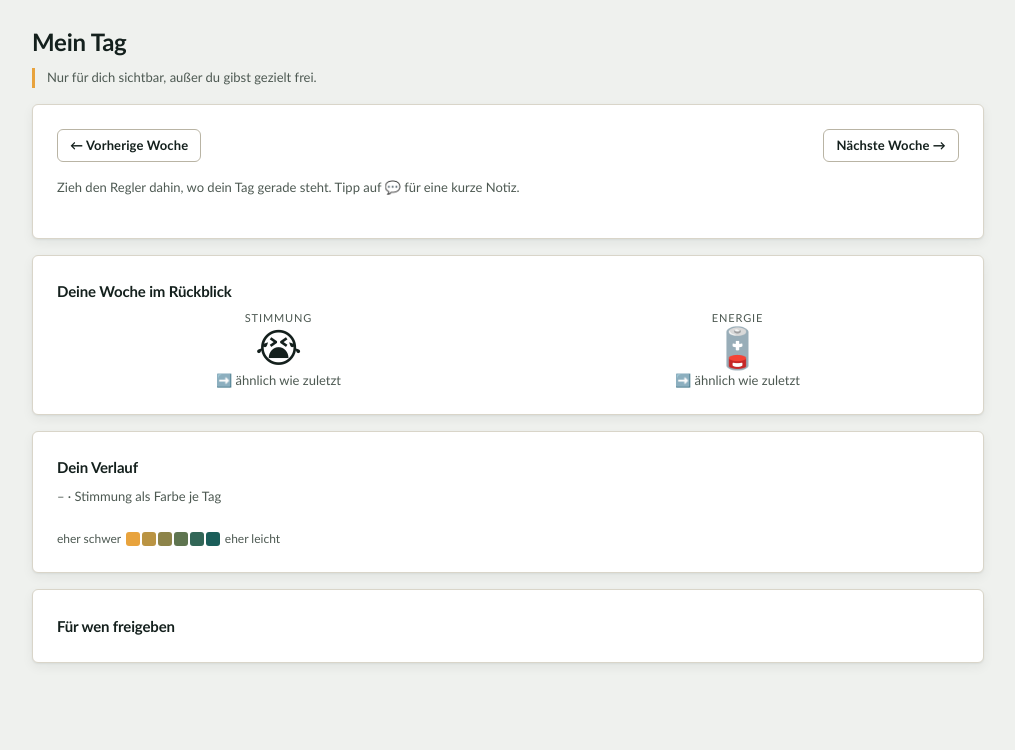
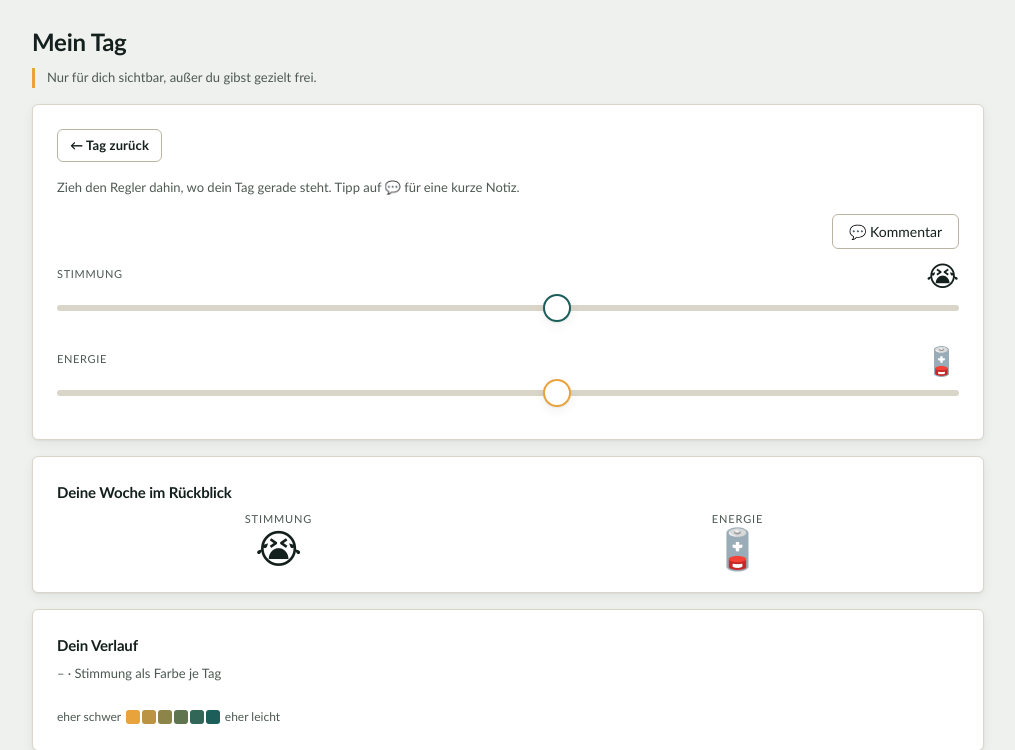
Before and after one commit to Woschj/scandypro, a FastAPI app: template app/templates/wohlbefinden/uebersicht.html in a window 1280 px wide. Shown: the top 750 px of the page, without its empty margins (132-1147 px from the left). Before the commit the page ends 665 px from the top, so only its background shows below. Run offline with FastAPI, Linux system fonts and the light colour scheme; the template is opened without the code that fills it, so the values that code supplies are empty; parts of the project's set-up code (start-up, migrations or seed data) failed here and were passed over.

Commit message:
Mein Tag: kompakte Einzeltag-Ansicht + Trend als farbige Pfeile
- Statt sieben Tage gleichzeitig zeigt die eigene Ansicht jetzt genau
  einen Tag mit Vor-/Zurück-Navigation - "Tag vor" ist deaktiviert,
  sobald man bei heute ist (Navigation geht nie in die Zukunft, auch
  nicht per manipuliertem Query-Parameter, siehe _tag_kontext)
- "im Aufwind"/"ähnlich wie zuletzt" ersetzt durch farbige Pfeile mit
  Zwischenschritten (↑/↑↑ grün, ↓/↓↓ rot je nach Stärke der
  Veränderung, → neutral bei kaum Unterschied) - Server berechnet die
  Stärke zentral in _trend(), Template rendert nur noch Symbol + Farbe
- PSM-Ansicht bleibt bei der Wochentabelle (dort sinnvoll für den
  Überblick), bekommt aber dieselbe Pfeil-Darstellung im Rückblick

Co-Authored-By: Claude Sonnet 5 <noreply@anthropic.com>

```diff
--- a/app/static/css/style.css
+++ b/app/static/css/style.css
@@ -564,29 +564,23 @@ td { padding: var(--space-3); border-bottom: 1px solid var(--line); }
 .section-divider { border: none; border-top: 1px solid var(--line); margin: var(--space-6) 0; }
 
 /* Mein Tag - Emoji-Skala */
-.wochen-nav { display: flex; align-items: center; justify-content: space-between; margin-bottom: var(--space-4); }
-.wochen-nav .wochen-label { font-family: var(--font-display); font-weight: 600; }
+.wochen-nav, .tage-nav { display: flex; align-items: center; justify-content: space-between; margin-bottom: var(--space-4); }
+.wochen-nav .wochen-label, .tage-nav .tage-nav-label { font-family: var(--font-display); font-weight: 600; }
 
 .tage-widget { position: relative; }
 
-.tage-liste { display: flex; flex-direction: column; gap: var(--space-4); }
-.tag-eintrag { padding-bottom: var(--space-4); border-bottom: 1px solid var(--line); }
-.tag-eintrag:last-child { border-bottom: none; padding-bottom: 0; }
-.tag-eintrag-kopf { display: flex; align-items: center; justify-content: space-between; margin-bottom: var(--space-2); }
-.tag-eintrag-label { font-family: var(--font-display); font-weight: 600; font-size: 0.875rem; }
+.tag-eintrag-kopf { display: flex; justify-content: flex-end; margin-bottom: var(--space-3); }
 
 .tag-kommentar-btn {
   border: 1px solid var(--line);
   background: var(--bg);
   border-radius: 999px;
-  width: 2rem;
-  height: 2rem;
-  padding: 0;
-  font-size: 1rem;
+  padding: 0.4rem 0.875rem;
+  font-size: 0.875rem;
   cursor: pointer;
   display: inline-flex;
   align-items: center;
-  justify-content: center;
+  gap: 0.3rem;
 }
 .tag-kommentar-btn:hover { background: var(--bg-raised); border-color: var(--brand); }
 .tag-kommentar-btn--gesetzt { border-color: var(--accent); background: #fbf0dd; }
@@ -690,4 +684,7 @@ td { padding: var(--space-3); border-bottom: 1px solid var(--line); }
 .auswertung-grid { display: grid; grid-template-columns: repeat(auto-fit, minmax(160px, 1fr)); gap: var(--space-4); }
 .auswertung-stat { text-align: center; }
 .auswertung-stat .auswertung-emoji { font-size: 2.5rem; line-height: 1; }
-.auswertung-stat .auswertung-trend { font-size: 0.8125rem; color: var(--ink-soft); margin-top: 0.25rem; }
+.auswertung-stat .auswertung-trend { font-size: 1.25rem; font-weight: 700; margin-top: 0.25rem; cursor: default; }
+.auswertung-trend.trend-auf { color: var(--success); }
+.auswertung-trend.trend-ab { color: var(--danger); }
+.auswertung-trend.trend-gleich { color: var(--ink-soft); }
--- a/app/static/js/wohlbefinden.js
+++ b/app/static/js/wohlbefinden.js
@@ -1,14 +1,11 @@
 /*
- * "Mein Tag": ein Regler pro Feld (Stimmung/Energie) mit genau einer
- * großen Emoji-Vorschau statt einer Reihe aus 10 Buttons - bewusst
- * reduziert, damit die Seite auch mit zwei Reglern pro Tag nicht
- * überladen wirkt (Zielgruppe: möglichst wenig kognitive Last).
+ * "Mein Tag": kompakte Einzeltag-Ansicht - ein Regler-Paar für genau
+ * einen Tag (Stimmung/Energie), Navigation wechselt per Seitenaufruf
+ * zwischen Tagen (siehe app/routers/wohlbefinden.py:_tag_kontext).
  */
 (function () {
   function init(root) {
-    const dataScript = root.querySelector("#wochendaten-data");
-    const daten = JSON.parse(dataScript.textContent);
-    const datenByDatum = Object.fromEntries(daten.map((tag) => [tag.datum, tag]));
+    const tagDaten = JSON.parse(root.querySelector("#tag-data").textContent);
     const emojiListen = JSON.parse(root.querySelector("#emoji-daten").textContent);
     const toast = root.querySelector("#zeitlinie-toast");
     const kommentarPanel = root.querySelector("#kommentar-panel");
@@ -17,7 +14,6 @@
     const kommentarSpeichern = root.querySelector("#kommentar-speichern");
     const kommentarSchliessen = root.querySelector("#kommentar-schliessen");
 
-    let aktivesDatum = null;
     let zeigeToastTimeout = null;
 
     function zeigeToast(text) {
@@ -27,14 +23,17 @@
       zeigeToastTimeout = setTimeout(() => toast.classList.remove("sichtbar"), 1400);
     }
 
-    async function speichereTag(datum) {
-      const tag = datenByDatum[datum];
+    async function speichereTag() {
       try {
         await fetch("/wohlbefinden/tag", {
           method: "POST",
           credentials: "same-origin",
           headers: { "Content-Type": "application/json" },
-          body: JSON.stringify({ datum: tag.datum, stimmung: tag.stimmung, belastbarkeit: tag.belastbarkeit }),
+          body: JSON.stringify({
+            datum: tagDaten.datum,
+            stimmung: tagDaten.stimmung,
+            belastbarkeit: tagDaten.belastbarkeit,
+          }),
         });
         zeigeToast("Gespeichert ✓");
       } catch (err) {
@@ -43,10 +42,8 @@
     }
 
     root.querySelectorAll(".emoji-slider").forEach((slider) => {
-      const tagEintrag = slider.closest("[data-datum]");
-      const datum = tagEintrag.dataset.datum;
       const feld = slider.dataset.feld;
-      const preview = tagEintrag.querySelector(`[data-preview="${feld}"]`);
+      const preview = root.querySelector(`[data-preview="${feld}"]`);
       const emojis = emojiListen[feld];
 
       slider.addEventListener("input", () => {
@@ -54,47 +51,38 @@
         preview.textContent = emojis[wert - 1];
       });
       slider.addEventListener("change", () => {
-        const wert = parseInt(slider.value, 10);
-        datenByDatum[datum][feld] = wert;
-        datenByDatum[datum].gesetzt = true;
-        speichereTag(datum);
+        tagDaten[feld] = parseInt(slider.value, 10);
+        tagDaten.gesetzt = true;
+        speichereTag();
       });
     });
 
-    function aktualisierePin(datum) {
-      const btn = root.querySelector(`[data-kommentar-btn="${datum}"]`);
-      const hatKommentar = !!(datenByDatum[datum].kommentar && datenByDatum[datum].kommentar.trim());
+    function aktualisierePin() {
+      const btn = root.querySelector("[data-kommentar-btn]");
+      const hatKommentar = !!(tagDaten.kommentar && tagDaten.kommentar.trim());
       btn.classList.toggle("tag-kommentar-btn--gesetzt", hatKommentar);
-      btn.title = hatKommentar
-        ? `Kommentar: ${datenByDatum[datum].kommentar}`
-        : "Kommentar hinzufügen";
+      btn.title = hatKommentar ? `Kommentar: ${tagDaten.kommentar}` : "Kommentar hinzufügen";
     }
 
-    function oeffneKommentar(datum) {
-      aktivesDatum = datum;
-      const tag = datenByDatum[datum];
-      kommentarTitel.textContent = "Kommentar – " + tag.label;
-      kommentarText.value = tag.kommentar || "";
+    function oeffneKommentar() {
+      kommentarTitel.textContent = "Kommentar – " + tagDaten.label;
+      kommentarText.value = tagDaten.kommentar || "";
       kommentarPanel.classList.add("sichtbar");
       kommentarText.focus();
     }
 
-    root.querySelectorAll("[data-kommentar-btn]").forEach((btn) => {
-      btn.addEventListener("click", () => oeffneKommentar(btn.dataset.kommentarBtn));
-    });
+    root.querySelector("[data-kommentar-btn]").addEventListener("click", oeffneKommentar);
 
     kommentarSchliessen.addEventListener("click", () => kommentarPanel.classList.remove("sichtbar"));
     kommentarSpeichern.addEventListener("click", async () => {
-      if (aktivesDatum === null) return;
-      const tag = datenByDatum[aktivesDatum];
-      tag.kommentar = kommentarText.value;
+      tagDaten.kommentar = kommentarText.value;
       await fetch("/wohlbefinden/tag/kommentar", {
         method: "POST",
         credentials: "same-origin",
         headers: { "Content-Type": "application/json" },
-        body: JSON.stringify({ datum: tag.datum, kommentar: tag.kommentar }),
+        body: JSON.stringify({ datum: tagDaten.datum, kommentar: tagDaten.kommentar }),
       });
-      aktualisierePin(aktivesDatum);
+      aktualisierePin();
       kommentarPanel.classList.remove("sichtbar");
       zeigeToast("Kommentar gespeichert ✓");
     });
--- a/app/templates/wohlbefinden/uebersicht.html
+++ b/app/templates/wohlbefinden/uebersicht.html
@@ -5,10 +5,14 @@
 <p class="visibility-hint">Nur für dich sichtbar, außer du gibst gezielt frei.</p>
 
 <div class="card">
-  <div class="wochen-nav">
-    <a class="btn btn-ghost btn-sm" href="/wohlbefinden?woche_start={{ vorherige_woche }}">&larr; Vorherige Woche</a>
-    <span class="wochen-label">{{ wochenbereich }}{% if ist_aktuelle_woche %} <span class="chip chip-brand">diese Woche</span>{% endif %}</span>
-    <a class="btn btn-ghost btn-sm" href="/wohlbefinden?woche_start={{ naechste_woche }}">Nächste Woche &rarr;</a>
+  <div class="tage-nav">
+    <a class="btn btn-ghost btn-sm" href="/wohlbefinden?tag={{ vorheriger_tag }}">&larr; Tag zurück</a>
+    <span class="tage-nav-label">{{ tag.label }}{% if ist_heute %} <span class="chip chip-brand">heute</span>{% endif %}</span>
+    {% if naechster_tag %}
+    <a class="btn btn-ghost btn-sm" href="/wohlbefinden?tag={{ naechster_tag }}">Tag vor &rarr;</a>
+    {% else %}
+    <span class="btn btn-ghost btn-sm" style="visibility:hidden;">Tag vor &rarr;</span>
+    {% endif %}
   </div>
 
   <p class="karte-meta" style="margin-bottom: var(--space-4);">Zieh den Regler dahin, wo dein Tag gerade steht. Tipp auf 💬 für eine kurze Notiz.</p>
@@ -16,14 +20,11 @@
   <div class="tage-widget">
     <script id="emoji-daten" type="application/json">{{ {"stimmung": STIMMUNG_EMOJI, "belastbarkeit": ENERGIE_EMOJI} | tojson | safe }}</script>
 
-    <div class="tage-liste">
-      {% for tag in wochendaten %}
     <div class="tag-eintrag" data-datum="{{ tag.datum }}">
       <div class="tag-eintrag-kopf">
-          <span class="tag-eintrag-label">{{ tag.label }}</span>
         <button type="button" class="tag-kommentar-btn {% if tag.kommentar %}tag-kommentar-btn--gesetzt{% endif %}"
           data-kommentar-btn="{{ tag.datum }}"
-            title="{{ 'Kommentar: ' ~ tag.kommentar if tag.kommentar else 'Kommentar hinzufügen' }}">💬</button>
+          title="{{ 'Kommentar: ' ~ tag.kommentar if tag.kommentar else 'Kommentar hinzufügen' }}">💬 Kommentar</button>
       </div>
       <div class="emoji-picker" data-feld="stimmung">
         <div class="emoji-picker-kopf">
@@ -42,8 +43,6 @@
           min="1" max="10" step="1" value="{{ tag.belastbarkeit }}" aria-label="Energie">
       </div>
     </div>
-      {% endfor %}
-    </div>
 
     <div id="zeitlinie-toast" class="zeitlinie-toast"></div>
 
@@ -60,7 +59,7 @@
       </div>
     </div>
 
-    <script id="wochendaten-data" type="application/json">{{ wochendaten_json | safe }}</script>
+    <script id="tag-data" type="application/json">{{ tag_json | safe }}</script>
   </div>
 </div>
 
@@ -70,21 +69,15 @@
     <div class="auswertung-stat">
       <div class="eyebrow">Stimmung</div>
       <div class="auswertung-emoji">{{ auswertung.stimmung_avg | stimmung_emoji if auswertung.stimmung_avg is not none else "–" }}</div>
-      {% if auswertung.stimmung_avg is not none and auswertung.stimmung_avg_vorwoche is not none %}
-      {% set delta = auswertung.stimmung_avg - auswertung.stimmung_avg_vorwoche %}
-      <div class="auswertung-trend">
-        {% if delta > 0.3 %}📈 im Aufwind{% elif delta < -0.3 %}📉 etwas schwerer als zuletzt{% else %}➡️ ähnlich wie zuletzt{% endif %}
-      </div>
+      {% if auswertung.stimmung_trend %}
+      <div class="auswertung-trend {{ auswertung.stimmung_trend.css }}" title="{{ auswertung.stimmung_trend.text }}">{{ auswertung.stimmung_trend.symbol }}</div>
       {% endif %}
     </div>
     <div class="auswertung-stat">
       <div class="eyebrow">Energie</div>
       <div class="auswertung-emoji">{{ auswertung.belastbarkeit_avg | energie_emoji if auswertung.belastbarkeit_avg is not none else "–" }}</div>
-      {% if auswertung.belastbarkeit_avg is not none and auswertung.belastbarkeit_avg_vorwoche is not none %}
-      {% set delta = auswertung.belastbarkeit_avg - auswertung.belastbarkeit_avg_vorwoche %}
-      <div class="auswertung-trend">
-        {% if delta > 0.3 %}📈 im Aufwind{% elif delta < -0.3 %}📉 etwas schwerer als zuletzt{% else %}➡️ ähnlich wie zuletzt{% endif %}
-      </div>
+      {% if auswertung.belastbarkeit_trend %}
+      <div class="auswertung-trend {{ auswertung.belastbarkeit_trend.css }}" title="{{ auswertung.belastbarkeit_trend.text }}">{{ auswertung.belastbarkeit_trend.symbol }}</div>
       {% endif %}
     </div>
   </div>
```
Also changed, not shown: app/routers/wohlbefinden.py (+71 -8 lines), app/templates/wohlbefinden/teilnehmer_ansicht.html (+4 -10 lines). Lines whose indentation alone changed are shown as unchanged.
